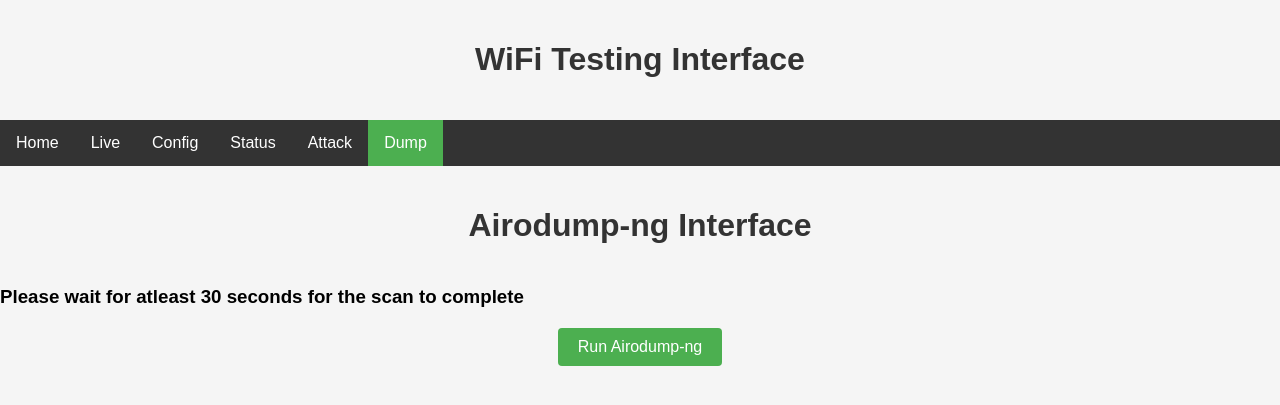
After one commit to br0wnboi/rpi-wifi-tester, a Flask app: page /dump in a window 1280 px wide. The commit adds this page. Shown: the top 405 px of the page. Run offline with Flask 3, Linux system fonts and the light colour scheme.

Commit message:
new code

```diff
--- a/app.py
+++ b/app.py
@@ -1,12 +1,70 @@
-from flask import Flask, render_template, request
+from flask import Flask, render_template, request , jsonify, make_response
 import subprocess
+import re
+import pyshark
+from flask_socketio import SocketIO
+import time
+import csv
+import glob
+import os
 
 app = Flask(__name__)
+app.config['SECRET_KEY'] = 'secret_key'
+socketio = SocketIO(app)
+csv_data = []
+
+current_interface = None
+capture = None
+
+@app.route("/")
+def home():
+    # Run the neofetch command and capture its output
+    output = subprocess.check_output(['neofetch', '--stdout'])
+
+    # Convert the output to a string and pass it to the template
+    return render_template('index.html', system_info=output.decode('utf-8'))
+
+@app.route("/live", methods=['GET', 'POST'])
+def live():
+    if request.method == 'POST':
+        selected_interface = request.form.get('interface')
+        socketio.emit('start_capture' , selected_interface)
+        return render_template('live.html', selected_interface=selected_interface)
+    interfaces = get_network_interfaces()
+    return render_template('live.html', interfaces=interfaces, selected_interface=current_interface)
+
+def get_network_interfaces():
+    output = subprocess.check_output(['ifconfig']).decode('utf-8')
+    interface_lines = re.findall(r'^([a-zA-Z0-9]+):', output, re.MULTILINE)
+    interfaces = [line.strip(':') for line in interface_lines]
+    return interfaces
+
+def capture_packets(interface):
+    capture = pyshark.LiveCapture(interface=interface)
+    packet_counter = 0
+    for packet in capture.sniff_continuously():
+        packet_data = {
+            'time': packet.frame_info.time,
+            'source': packet.ip.src if 'ip' in packet else '',
+            'destination': packet.ip.dst if 'ip' in packet else '',
+            'protocol': packet.layers[0]._layer_name if packet.layers else ''
+        }
+        socketio.emit('packet', packet_data, namespace='/')
+
+        packet_counter += 1
+        if packet_counter >= 25:
+            break
+        time.sleep(0.5)
 
 
-@app.route("/")
-def index():
-    return render_template("index.html")
+@socketio.on('connect')
+def handle_connect():
+    print('Client connected')
+
+@socketio.on('start_capture')
+def handle_start_capture(interface):
+    print(f'Starting packet capture for interface: {interface}')
+    socketio.start_background_task(capture_packets, interface)
 
 
 @app.route("/config", methods=["GET", "POST"])
@@ -41,9 +99,10 @@ def config():
 
 @app.route("/status")
 def status():
-    # Logic to retrieve the current status of the wireless adapter
-    # Capture the output and pass it to the template
-    adapter_status = "Monitor mode"
+    # Check if wireless adapter is in monitor or managed mode
+    output = subprocess.check_output(['iwconfig', 'wlp0s20f3']).decode('utf-8')
+    adapter_status = re.findall(r'Mode:(.*?)  ', output, re.MULTILINE)[0]
+
     return render_template("status.html", adapter_status=adapter_status)
 
 @app.route('/attack', methods=['GET', 'POST'])
@@ -51,20 +110,83 @@ def attack():
     # Deauthentication attack logic
     interface = 'wlan1'  # Replace 'wlan0' with your wireless adapter name
     target_mac = request.form.get('target_mac', '')  # Get the target MAC address from the form input
+    target_channel = request.form.get('target_channel', '')  # Get the target channel from the form input
     result=""
+    output=""
     if request.method == 'POST' and target_mac:
         # Execute the deauthentication attack command
-        command = ['aireplay-ng', '--deauth', '0', '-a', target_mac, interface]
+        deauth_command = ['aireplay-ng', '--deauth', '0', '-a', target_mac, interface]
+
+        # Set the target channel using the sudo iw command
+        channel_command = ['sudo', 'iw', interface, 'set', 'channel', target_channel]
 
         try:
-            output = subprocess.check_output(command, stderr=subprocess.STDOUT, universal_newlines=True)
+            # Set the channel
+            subprocess.run(channel_command, check=True)
+
+            # Execute the deauthentication attack
+            output = subprocess.check_output(deauth_command, stderr=subprocess.STDOUT, universal_newlines=True)
             result = "Deauthentication attack completed"
         except subprocess.CalledProcessError as e:
             output = e.output
             result = "Failed to execute deauthentication attack"
-    return render_template("attack.html", result=result)
+
+    return render_template("attack.html", result=result, output=output)
+
+@app.route('/dump', methods=['GET', 'POST'])
+def dump():
+    global csv_data
+
+    if request.method == 'POST':
+        # Run airodump-ng command for 25 seconds
+        command = ['sudo', 'airodump-ng', '--manufacturer', '--wps', '-w', 'airodump_output', '--output-format', 'csv', 'wlan1']
+        process = subprocess.Popen(command, stdout=subprocess.PIPE, stderr=subprocess.PIPE)
+        countdown = 25
+
+        while countdown > 0:
+            time.sleep(1)
+            countdown -= 1
+
+        process.terminate()
+
+        message = 'Airodump CSV file has been generated.'
+
+        # Read the generated CSV file
+        csv_data = []
+        csv_files = glob.glob('*.csv')
+
+        # Sort the files by their creation time in descending order
+        csv_files.sort(key=os.path.getctime, reverse=True)
+
+        # Select the most recent .csv file
+        if csv_files:
+            most_recent_csv = csv_files[0]
+
+            # Open the most recent .csv file
+            with open(most_recent_csv, 'r') as file:
+                csv_reader = csv.reader(file)
+                for row in csv_reader:
+                    csv_data.append(row)
+        else:
+            # Handle the case when no .csv files are found
+            print("No .csv files found in the current directory.")
+
+        response = make_response(render_template('dump.html', message=message, csv_data=csv_data, show_csv_button=True))
+        response.headers['Cache-Control'] = 'no-cache, no-store, must-revalidate'
+        response.headers['Pragma'] = 'no-cache'
+        response.headers['Expires'] = '0'
+        return response
+
+    return render_template('dump.html', csv_data=csv_data, show_csv_button=True)
 
 
 
+@app.route('/show_csv')
+def show_csv():
+    if not csv_data:
+        return 'No CSV data available.'
+
+    return jsonify(csv_data)
+
 if __name__ == "__main__":
-    app.run(debug=True)
+    socketio.run(app)
--- /dev/null
+++ b/templates/dump.html
@@ -0,0 +1,144 @@
+<!DOCTYPE html>
+<html>
+<head>
+    <style>
+        body {
+          font-family: Arial, sans-serif;
+          margin: 0;
+          padding: 0;
+          background-color: #f5f5f5;
+        }
+
+        h1 {
+          text-align: center;
+          color: #333;
+          padding: 20px 0;
+        }
+
+        nav {
+          background-color: #333;
+          overflow: hidden;
+        }
+
+        nav a {
+          float: left;
+          display: block;
+          color: white;
+          text-align: center;
+          padding: 14px 16px;
+          text-decoration: none;
+          transition: background-color 0.3s;
+        }
+
+        nav a:hover {
+          background-color: #555;
+        }
+
+        nav a.active {
+          background-color: #4CAF50;
+        }
+
+        table {
+          border-collapse: collapse;
+          width: 100%;
+        }
+
+        th, td {
+            padding: 8px;
+            text-align: left;
+            border: 1px solid black;
+        }
+
+        th {
+            background-color: #f2f2f2;
+        }
+
+        form {
+          text-align: center;
+          margin-top: 20px;
+        }
+
+        input[type="submit"] {
+          padding: 10px 20px;
+          font-size: 16px;
+          background-color: #4CAF50;
+          color: white;
+          border: none;
+          border-radius: 4px;
+          cursor: pointer;
+          transition: background-color 0.3s;
+        }
+
+        input[type="submit"]:hover {
+          background-color: #45a049;
+        }
+
+        #csv-content {
+          display: none;
+        }
+    </style>
+</head>
+<body>
+<h1>WiFi Testing Interface</h1>
+
+<nav>
+  <a href="/">Home</a>
+  <a href="/live">Live</a>
+  <a href="/config">Config</a>
+  <a href="/status">Status</a>
+  <a href="/attack">Attack</a>
+  <a class="active" href="/dump">Dump</a>
+</nav>
+
+<title>AiroDump Output</title>
+<script src="https://code.jquery.com/jquery-3.6.0.min.js"></script>
+<script>
+    function showCSV() {
+        $.ajax({
+            url: '/show_csv',
+            type: 'GET',
+            success: function(response) {
+                var csvContent = '';
+                for (var i = 0; i < response.length; i++) {
+                    csvContent += '<tr>';
+                    for (var j = 0; j < response[i].length; j++) {
+                        csvContent += '<td>' + response[i][j] + '</td>';
+                    }
+                    csvContent += '</tr>';
+                }
+                $('#csv-table').html(csvContent);
+                $('#csv-content').show();
+            }
+        });
+    }
+</script>
+</head>
+<body>
+    <h1>Airodump-ng Interface</h1>
+    <h3>Please wait for atleast 30 seconds for the scan to complete</h3>
+    <form action="/dump" method="post">
+        <input type="submit" value="Run Airodump-ng">
+    </form>
+
+    {% if message %}
+    <p>{{ message }}</p>
+    {% endif %}
+    {% if csv_data %}
+        {% if show_csv_button %}
+            <button onclick="showCSV()">Show CSV File</button>
+        {% endif %}
+        <div id="csv-content" {% if not show_csv_button %}style="display: block;"{% endif %}>
+            <h2>CSV Content</h2>
+            <table id="csv-table">
+                {% for row in csv_data %}
+                    <tr>
+                        {% for cell in row %}
+                            <td>{{ cell }}</td>
+                        {% endfor %}
+                    </tr>
+                {% endfor %}
+            </table>
+        </div>
+    {% endif %}
+</body>
+</html>
```
Also changed, not shown: requirements.txt (deleted, +0 -7 lines), requirments.txt (added, +9 -0 lines), templates/attack.html (+75 -6 lines), templates/config.html (+63 -7 lines), templates/index.html (+46 -5 lines), templates/live.html (added, +139 -0 lines), templates/status.html (+60 -4 lines), 1 other file.
